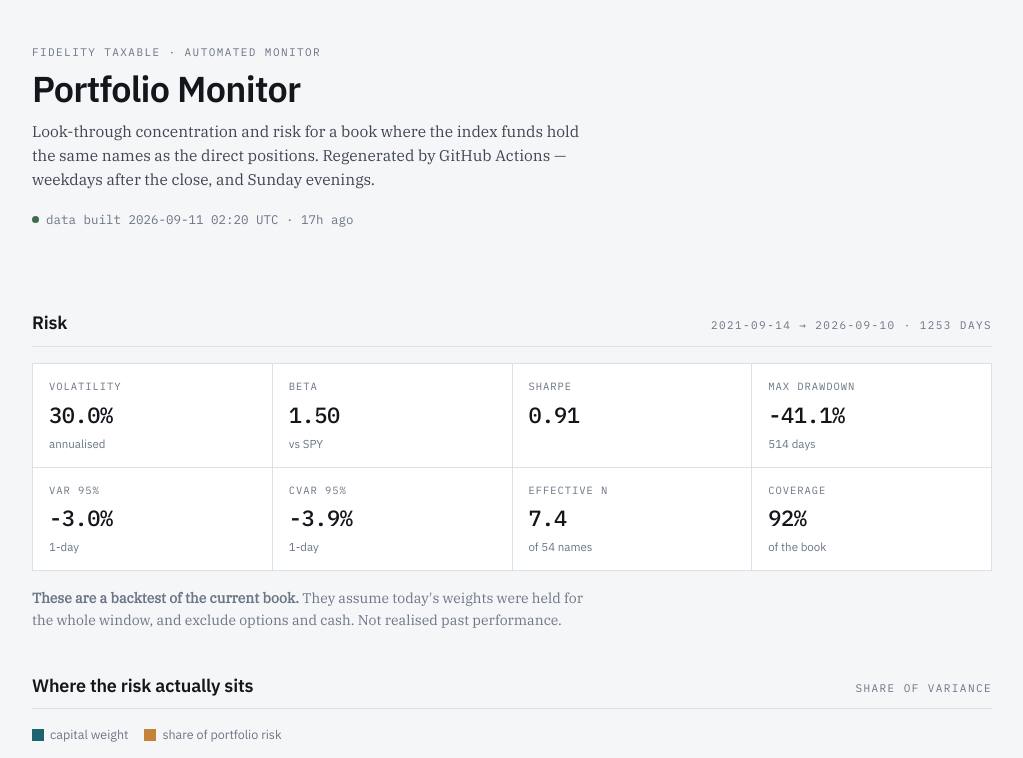
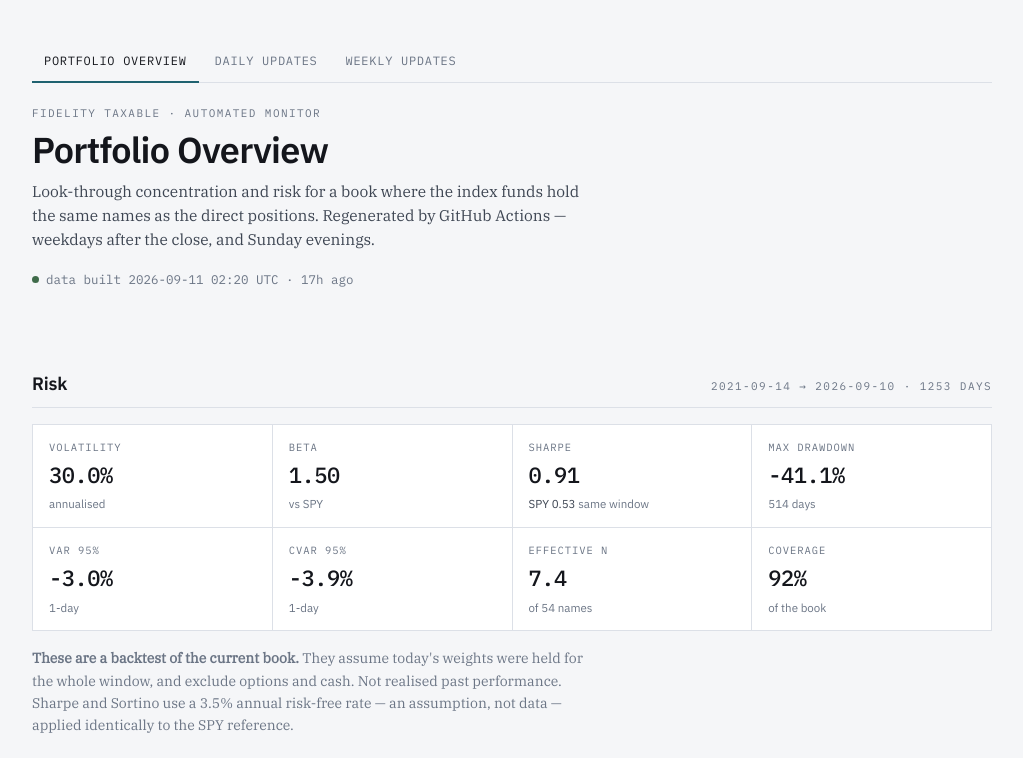
Before and after one commit to dmartindem/portfolio-automation, a plain HTML site: page index.html in a window 1280 px wide. Shown: the top 758 px of the page, without its empty margins (128-1151 px from the left). Drawn offline with Linux system fonts and the light colour scheme.

Commit message:
Overview: page nav, SPY Sharpe reference, rf note

```diff
--- a/index.html
+++ b/index.html
@@ -4,7 +4,7 @@
 <meta charset="utf-8">
 <meta name="viewport" content="width=device-width, initial-scale=1">
 <meta name="robots" content="noindex, nofollow">
-<title>Portfolio Monitor</title>
+<title>Portfolio Overview</title>
 <link rel="preconnect" href="https://fonts.googleapis.com">
 <link rel="preconnect" href="https://fonts.gstatic.com" crossorigin>
 <link rel="stylesheet" href="https://fonts.googleapis.com/css2?family=IBM+Plex+Mono:wght@400;500;600&family=IBM+Plex+Sans:wght@400;500;600;700&family=IBM+Plex+Serif:wght@400&display=swap">
@@ -75,6 +75,12 @@
   .err{background:var(--surface);border-left:3px solid var(--crit);padding:12px 14px;font-size:13.5px;color:var(--ink-2)}
   footer{font-size:12px;color:var(--muted);border-top:1px solid var(--line);padding-top:14px;line-height:1.7}
   .skel{color:var(--muted);font-family:var(--mono);font-size:13px}
+  nav.pages{display:flex;gap:4px;flex-wrap:wrap;margin-bottom:22px;border-bottom:1px solid var(--line)}
+  nav.pages a{font-family:var(--mono);font-size:12px;letter-spacing:.06em;text-transform:uppercase;
+              color:var(--muted);text-decoration:none;padding:8px 12px 10px;border-bottom:2px solid transparent;margin-bottom:-1px}
+  nav.pages a:hover{color:var(--ink)}
+  nav.pages a[aria-current]{color:var(--ink);border-bottom-color:var(--direct)}
+  .tile .d .ref{color:var(--ink-2)}
   @media (max-width:700px){ .tiles{grid-template-columns:repeat(2,1fr)} }
   @media (max-width:560px){ .row{grid-template-columns:58px 1fr 50px;gap:8px} }
 </style>
@@ -83,8 +89,13 @@
 <div class="wrap">
 
   <header>
+    <nav class="pages" aria-label="Pages">
+      <a href="./" aria-current="page">Portfolio Overview</a>
+      <a href="daily.html">Daily Updates</a>
+      <a href="weekly.html">Weekly Updates</a>
+    </nav>
     <div class="eyebrow">Fidelity taxable · automated monitor</div>
-    <h1>Portfolio Monitor</h1>
+    <h1>Portfolio Overview</h1>
     <p class="sub">Look-through concentration and risk for a book where the index funds
     hold the same names as the direct positions. Regenerated by GitHub Actions —
     weekdays after the close, and Sunday evenings.</p>
@@ -98,7 +109,8 @@
     <div class="tiles" id="tiles"><div class="tile"><span class="skel">loading…</span></div></div>
     <p class="note"><strong>These are a backtest of the current book.</strong> They assume
     today's weights were held for the whole window, and exclude options and cash. Not
-    realised past performance.</p>
+    realised past performance. Sharpe and Sortino use a 3.5% annual risk-free rate — an
+    assumption, not data — applied identically to the SPY reference.</p>
   </section>
 
   <section>
@@ -177,18 +189,24 @@ function freshness(iso){
 
 function tiles(a){
   const m = a.risk_metrics, r = a.risk_decomposition;
+  // SPY's Sharpe over the same window, from the benchmarks block — a reference,
+  // not a target. Same risk-free assumption as the portfolio figure.
+  const spy = a.benchmarks && a.benchmarks.SPY && isFinite(a.benchmarks.SPY.sharpe)
+    ? `<span class="ref">SPY ${fx(a.benchmarks.SPY.sharpe)}</span> same window` : '';
   const items = [
     ['Volatility', pct(m.annualised_volatility), 'annualised'],
     ['Beta', fx(m.beta), 'vs SPY'],
-    ['Sharpe', fx(m.sharpe), ''],
+    ['Sharpe', fx(m.sharpe), spy],
     ['Max drawdown', pct(m.max_drawdown), (m.max_drawdown_days??'—') + ' days'],
     ['VaR 95%', pct(m.var_95_1d), '1-day'],
     ['CVaR 95%', pct(m.cvar_95_1d), '1-day'],
     ['Effective N', fx(r.effective_n,1), 'of ' + a.coverage.tickers_used + ' names'],
     ['Coverage', fx(a.coverage.book_pct_covered,0)+'%', 'of the book'],
   ];
+  // The detail line is trusted markup only for the Sharpe reference built above;
+  // every other detail is plain text and escaped.
   document.getElementById('tiles').innerHTML = items.map(([k,v,d]) =>
-    `<div class="tile"><span class="k">${esc(k)}</span><span class="v">${esc(v)}</span><span class="d">${esc(d)}</span></div>`).join('');
+    `<div class="tile"><span class="k">${esc(k)}</span><span class="v">${esc(v)}</span><span class="d">${k==='Sharpe' ? d : esc(d)}</span></div>`).join('');
   document.getElementById('riskWindow').textContent =
     a.window.start + ' → ' + a.window.end + ' · ' + a.window.observations + ' days';
 }
```
